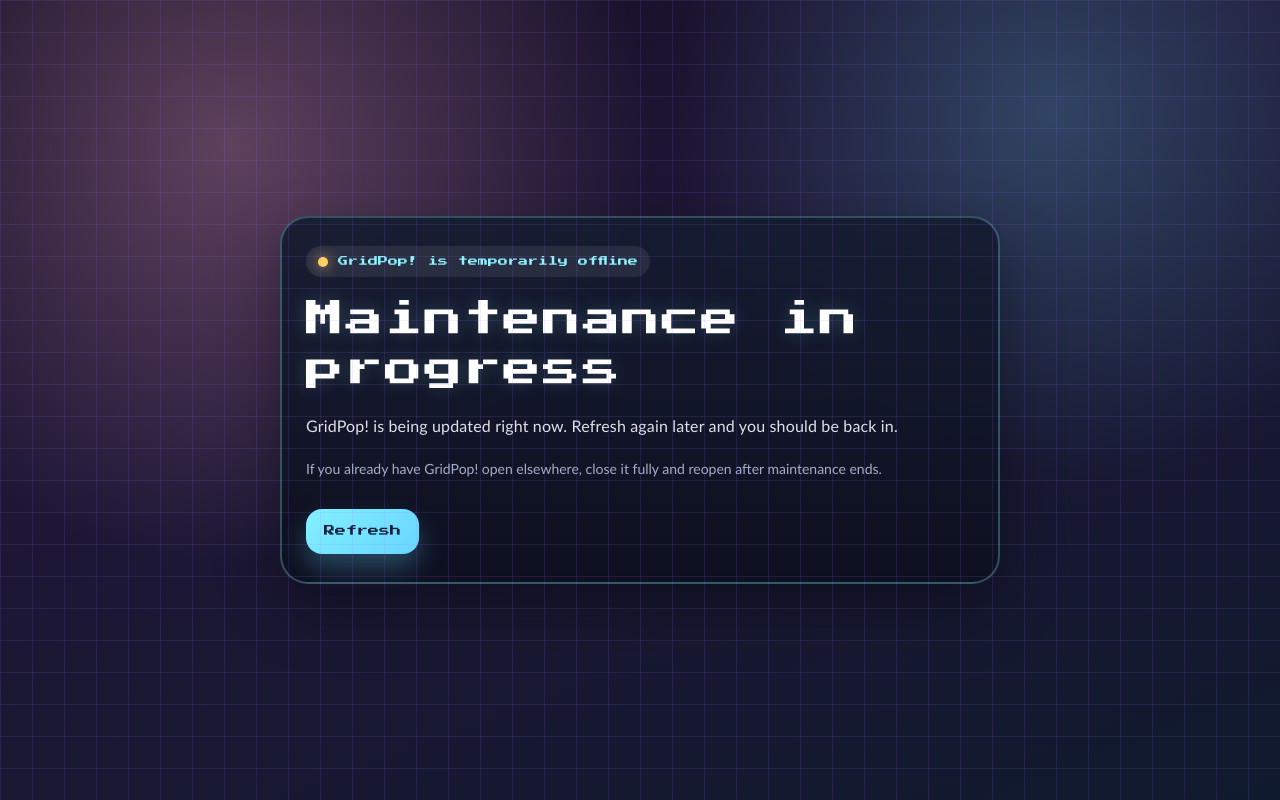
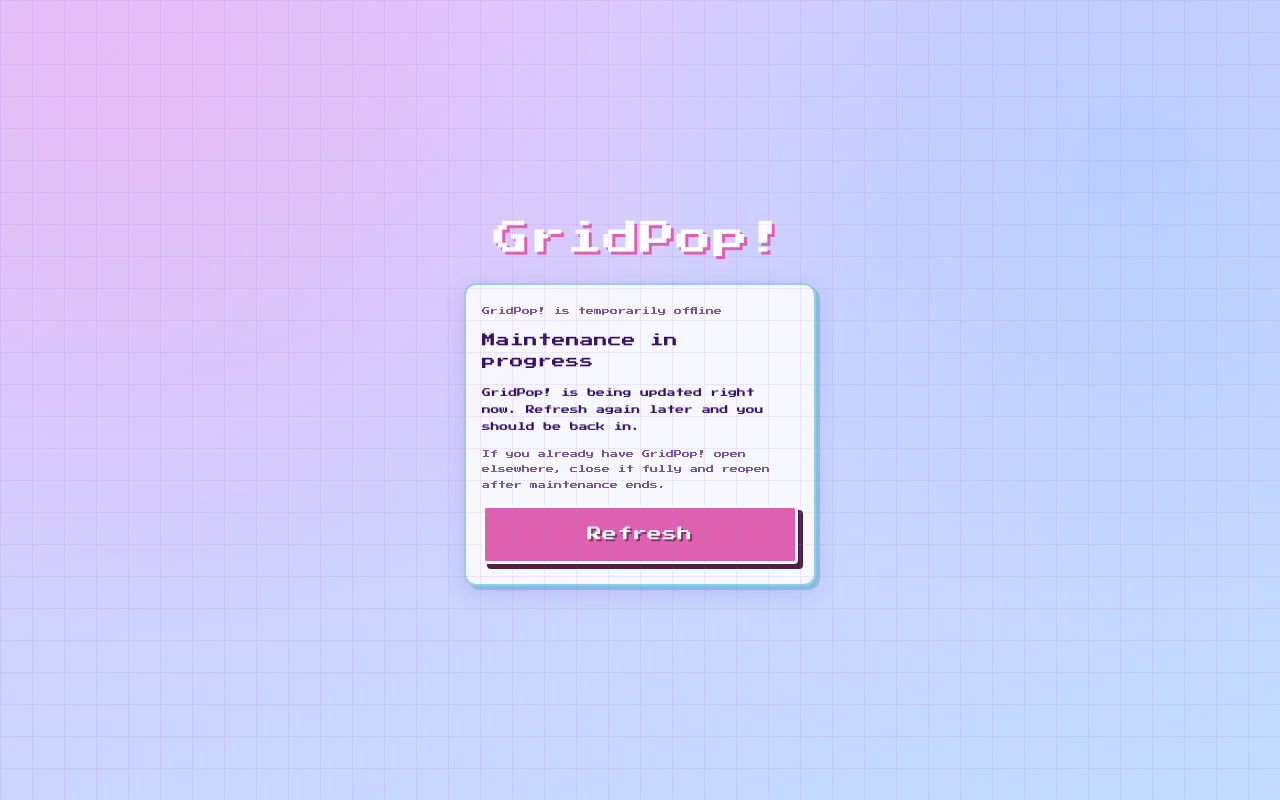
Before and after one commit to danielxjay/grid-pop, a React (Vite) app: page / in a window 1280 px wide. Built offline with nearby package versions, Linux system fonts and the light colour scheme; no server answers.

Commit message:
update maintenance vibes

```diff
--- a/src/MaintenancePage.jsx
+++ b/src/MaintenancePage.jsx
@@ -2,111 +2,21 @@
 
 export default function MaintenancePage() {
   return (
-    <main
-      style={{
-        minHeight: "100vh",
-        display: "grid",
-        placeItems: "center",
-        padding: "24px",
-        background:
-          "radial-gradient(circle at 18% 18%, rgba(255, 174, 206, 0.3) 0%, transparent 34%), radial-gradient(circle at 82% 14%, rgba(108, 216, 248, 0.24) 0%, transparent 30%), linear-gradient(160deg, #150f26 0%, #1e1635 38%, #101a2e 100%)",
-        color: "#fff7fb",
-        fontFamily: '"Press Start 2P", monospace',
-      }}
-    >
-      <section
-        style={{
-          width: "min(720px, 100%)",
-          padding: "28px 24px",
-          borderRadius: "28px",
-          border: "2px solid rgba(145, 242, 255, 0.28)",
-          background: "linear-gradient(180deg, rgba(21, 28, 49, 0.92) 0%, rgba(13, 16, 31, 0.94) 100%)",
-          boxShadow: "0 24px 60px rgba(0, 0, 0, 0.35)",
-        }}
-      >
-        <div
-          style={{
-            display: "inline-flex",
-            alignItems: "center",
-            gap: "10px",
-            marginBottom: "18px",
-            padding: "8px 12px",
-            borderRadius: "999px",
-            background: "rgba(255, 255, 255, 0.08)",
-            color: "#91f2ff",
-            fontSize: "10px",
-            lineHeight: 1.5,
-          }}
-        >
-          <span
-            aria-hidden="true"
-            style={{
-              width: "10px",
-              height: "10px",
-              borderRadius: "50%",
-              background: "#ffd25e",
-              boxShadow: "0 0 14px rgba(255, 210, 94, 0.85)",
-            }}
-          />
-          {MAINTENANCE_COPY.eyebrow}
-        </div>
-
-        <h1
-          style={{
-            margin: "0 0 18px",
-            fontSize: "clamp(22px, 4vw, 38px)",
-            lineHeight: 1.3,
-            color: "#ffffff",
-            textShadow: "0 0 18px rgba(145, 242, 255, 0.2)",
-          }}
-        >
-          {MAINTENANCE_COPY.title}
-        </h1>
-
-        <p
-          style={{
-            margin: "0 0 18px",
-            fontFamily: '"Trebuchet MS", "Segoe UI", sans-serif',
-            fontSize: "16px",
-            lineHeight: 1.7,
-            letterSpacing: "0.01em",
-            color: "rgba(245, 246, 255, 0.9)",
-          }}
-        >
-          {MAINTENANCE_COPY.body}
-        </p>
-
-        <p
-          style={{
-            margin: "0 0 28px",
-            fontFamily: '"Trebuchet MS", "Segoe UI", sans-serif',
-            fontSize: "14px",
-            lineHeight: 1.7,
-            color: "rgba(198, 207, 235, 0.82)",
-          }}
-        >
-          {MAINTENANCE_COPY.note}
-        </p>
-
+    <div className="maintenance-page">
+      <h1>GridPop!</h1>
+      <div className="maintenance-card">
+        <p className="maintenance-eyebrow">{MAINTENANCE_COPY.eyebrow}</p>
+        <h2 className="maintenance-title">{MAINTENANCE_COPY.title}</h2>
+        <p className="maintenance-body">{MAINTENANCE_COPY.body}</p>
+        <p className="maintenance-note">{MAINTENANCE_COPY.note}</p>
         <button
+          className="start-button"
           type="button"
           onClick={() => window.location.reload()}
-          style={{
-            appearance: "none",
-            border: "0",
-            borderRadius: "16px",
-            padding: "14px 18px",
-            background: "linear-gradient(135deg, #84f0ff 0%, #67d5ff 100%)",
-            color: "#12203f",
-            fontFamily: '"Press Start 2P", monospace',
-            fontSize: "11px",
-            cursor: "pointer",
-            boxShadow: "0 14px 26px rgba(103, 213, 255, 0.28)",
-          }}
         >
           Refresh
         </button>
-      </section>
-    </main>
+      </div>
+    </div>
   );
 }
--- a/src/styles.css
+++ b/src/styles.css
@@ -3148,3 +3148,63 @@
     overflow: hidden;
   }
 }
+
+/* Maintenance page */
+.maintenance-page {
+  min-height: 100dvh;
+  display: flex;
+  flex-direction: column;
+  align-items: center;
+  justify-content: center;
+  gap: 1.25rem;
+  padding: 1.5rem 1rem;
+}
+
+.maintenance-page h1 {
+  font-size: clamp(1.4rem, 6vw, 2.2rem);
+  color: #fff;
+  text-shadow: 3px 3px 0 var(--accent);
+  letter-spacing: 0.04em;
+  margin: 0;
+}
+
+.maintenance-card {
+  width: min(22rem, 100%);
+  display: flex;
+  flex-direction: column;
+  gap: 0.75rem;
+  padding: 1.25rem 1rem;
+  background: var(--panel);
+  border: 2px solid var(--line);
+  border-radius: 0.75rem;
+  box-shadow: 4px 4px 0 var(--line), var(--shadow);
+}
+
+.maintenance-eyebrow {
+  margin: 0;
+  font-size: 0.5rem;
+  color: var(--muted);
+  line-height: 1.6;
+}
+
+.maintenance-title {
+  margin: 0;
+  font-size: clamp(0.65rem, 3vw, 0.85rem);
+  color: var(--text);
+  line-height: 1.6;
+  letter-spacing: 0.03em;
+}
+
+.maintenance-body {
+  margin: 0;
+  font-size: 0.55rem;
+  color: var(--text);
+  line-height: 1.9;
+}
+
+.maintenance-note {
+  margin: 0;
+  font-size: 0.5rem;
+  color: var(--muted);
+  line-height: 1.9;
+}
```
